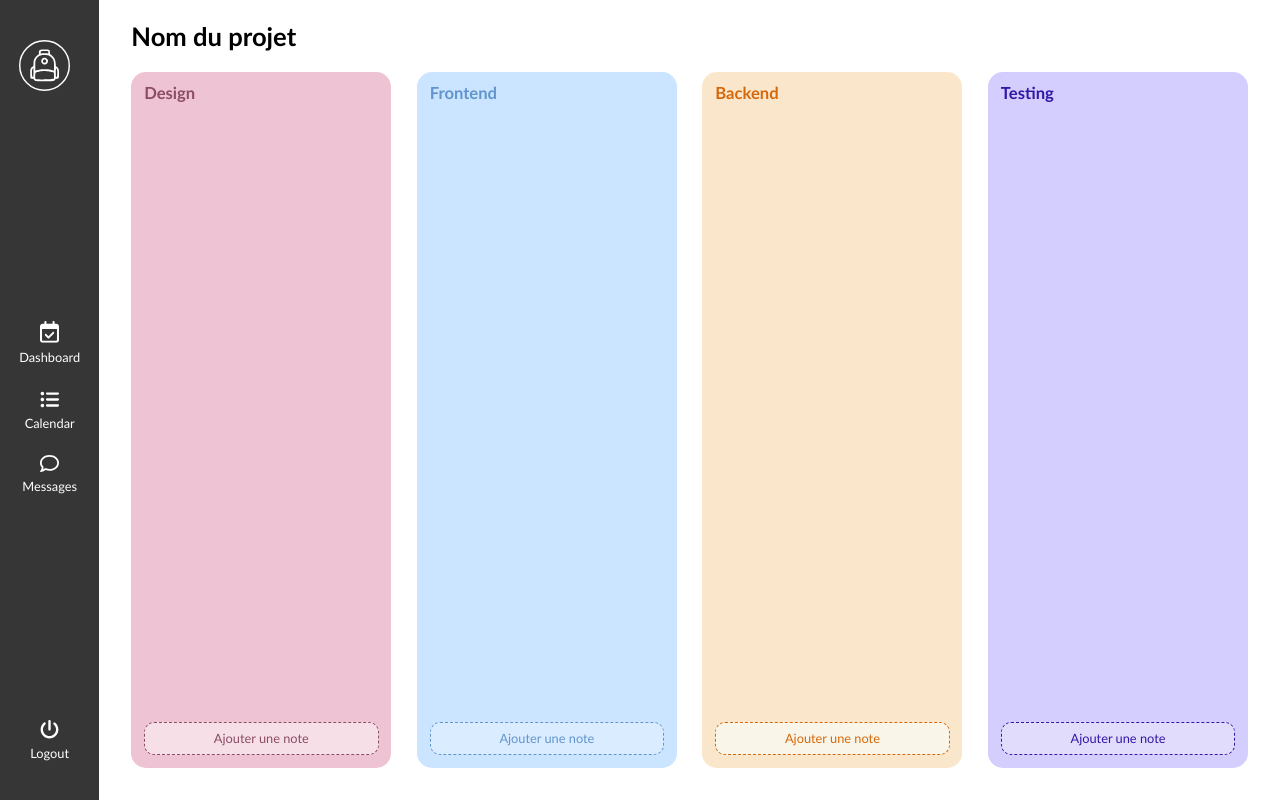
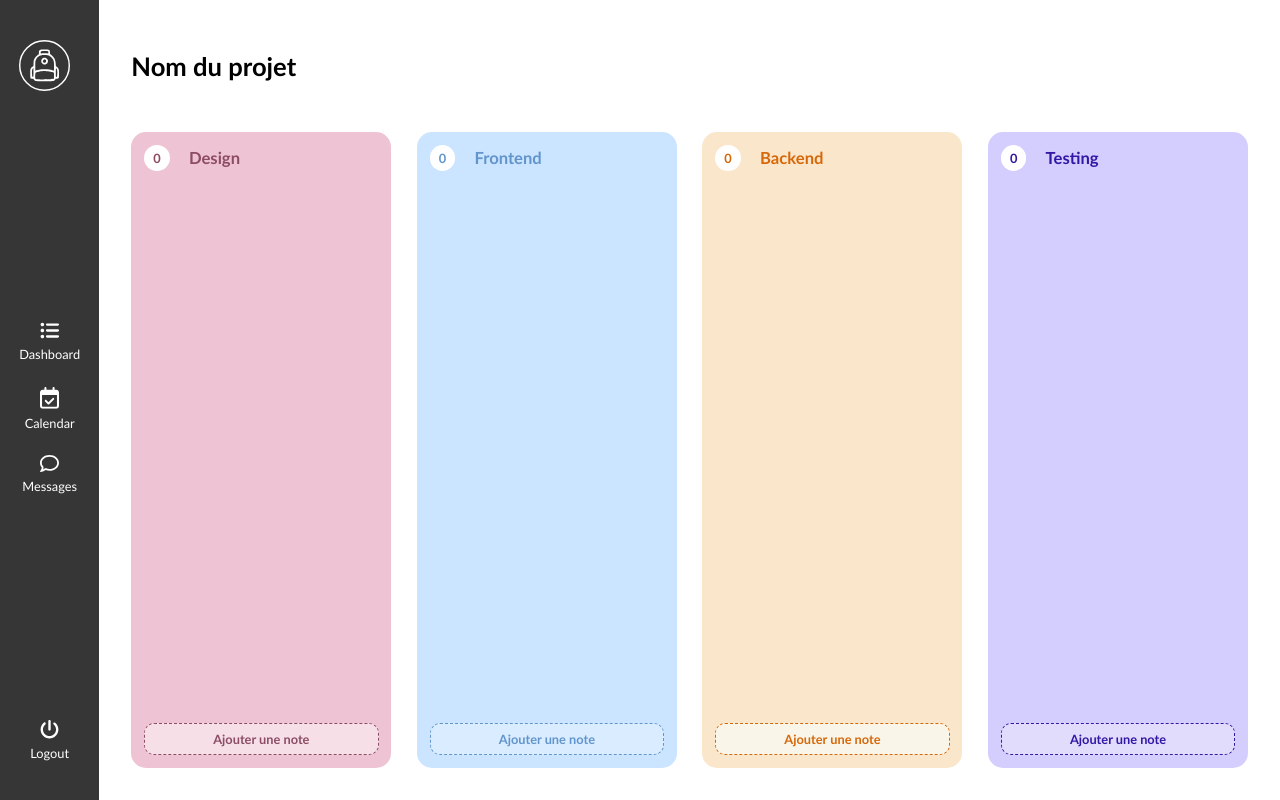
Before and after one commit to mathoos/task-manager, a React (Create React App) app: page / in a window 1280 px wide. Built offline with nearby package versions, Linux system fonts and the light colour scheme.

Commit message:
notes count

```diff
--- a/src/components/Header.scss
+++ b/src/components/Header.scss
@@ -4,6 +4,6 @@
     display : flex;
     align-items: center;
     width : 100%;
-    height : 10vh;
+    height : 20vh;
     padding-left : 2.5vw;
 }
--- a/src/components/Nav.js
+++ b/src/components/Nav.js
@@ -1,6 +1,6 @@
 import Logo from "../img/logo.svg";
 import IconChat from "../img/icons/icon-chat.svg";
-import IconList from "../img/icons/icon-list.svg";
+import IconDashboard from "../img/icons/icon-list.svg";
 import IconCalendar from "../img/icons/icon-calendar.svg";
 import Iconlogout from "../img/icons/icon-logout.svg";
 import './Nav.scss';
@@ -16,11 +16,11 @@ const Nav = () => {
             </figure>
             <div className="nav_links">
                 <a href="" className="nav_links-link">
-                    <img src={IconCalendar} alt="Logo"/>
+                    <img src={IconDashboard} alt="Logo"/>
                     <p>Dashboard</p>
                 </a>
                 <a href="" className="nav_links-link">
-                    <img src={IconList} alt="Logo"/>
+                    <img src={IconCalendar} alt="Logo"/>
                     <p>Calendar</p>
                 </a>
                 <a href="" className="nav_links-link">
--- a/src/components/Note.scss
+++ b/src/components/Note.scss
@@ -8,8 +8,8 @@
     border-radius : 15px;
     background-color: $blanc;
     cursor: pointer;
-    min-height: calc(100% / 3 - 2.5vh);
-    height : calc(100% / 3 - 2.5vh);
+    min-height: calc(100% / 2.5 - 2.5vh);
+    height : calc(100% / 2.5 - 2.5vh);
     overflow : hidden;
 
     &_content{
@@ -20,13 +20,12 @@
         height : 100%;
 
         &-top{
-            overflow : hidden;
 
             .title{
                 overflow: hidden;
                 display: -webkit-box;
-                -webkit-line-clamp: 3;
-                line-clamp: 3;
+                -webkit-line-clamp: 2;
+                line-clamp: 2;
                 -webkit-box-orient: vertical;
             }
 
--- a/src/components/NotesContainer.js
+++ b/src/components/NotesContainer.js
@@ -1,11 +1,18 @@
-import React from 'react';
+import React, { useState, useEffect } from 'react';
 import Note from './Note';
 import "./NotesContainer.scss";
 
 function NotesContainer({ title, containerType , personPhotos,  notes, handleNoteClick, handleDragStart, handleDragEnd, handleDrop, handleShowForm }) {
+
+    const [noteCount, setNoteCount] = useState(notes.length);
+    useEffect(() => {
+        setNoteCount(notes.length);
+    }, [notes]);
+
     return (
         <div className={`bloc ${containerType.toLowerCase()}`} onDrop={() => handleDrop(containerType)} onDragOver={(e) => e.preventDefault()}>
             <div className="bloc_title">
+                <p className="bloc_title-number">{noteCount}</p>
                 <h2>{title}</h2>
             </div>
             <div className="bloc_content">
--- a/src/components/NotesContainer.scss
+++ b/src/components/NotesContainer.scss
@@ -10,6 +10,20 @@
     border-radius : 15px;
 
     &_title{
+        display : flex;
+        align-items: center;
+        gap : 1.5vw;
+
+        &-number{
+            display : flex;
+            justify-content: center;
+            align-items: center;
+            width : 2vw;
+            height : 2vw;
+            border-radius : 100vmax;
+            background-color: $blanc;
+            font-weight : bold;
+        }
 
         h2{
             color : $noir;
@@ -42,6 +56,7 @@
 
     .bouton{
         width : 100%;
+        font-weight : bold;
     }
 
     &.design{
@@ -49,6 +64,9 @@
 
         .bloc_title{
             h2{
+                color : $roseDark;
+            }
+            &-number{
                 color : $roseDark;
             }
         }
@@ -67,6 +85,12 @@
             border: 1px dashed $roseDark;
             color : $roseDark;
             background-color: $roseLight;
+            transition : .3s ease;
+
+            &:hover{
+                background-color: $roseDark;
+                color : $roseLight;
+            }
         }
     }
 
@@ -74,6 +98,9 @@
         background-color: $bleu;
         .bloc_title{
             h2{
+                color : $bleuDark;
+            }
+            &-number{
                 color : $bleuDark;
             }
         }
@@ -90,6 +117,10 @@
             border: 1px dashed $bleuDark;
             color : $bleuDark;
             background-color: $bleuLight;
+            &:hover{
+                background-color: $bleuDark;
+                color : $bleuLight;
+            }
         }
     }
 
@@ -97,6 +128,9 @@
         background-color: $jaune;
         .bloc_title{
             h2{
+                color : $jauneDark;
+            }
+            &-number{
                 color : $jauneDark;
             }
         }
@@ -113,6 +147,10 @@
             border: 1px dashed $jauneDark;
             color : $jauneDark;
             background-color: $jauneLight;
+            &:hover{
+                background-color: $jauneDark;
+                color : $jauneLight;
+            }
         }
     }
 
@@ -120,6 +158,9 @@
         background-color : $violet;
         .bloc_title{
             h2{
+                color : $violetDark;
+            }
+            &-number{
                 color : $violetDark;
             }
         }
@@ -136,6 +177,10 @@
             border: 1px dashed $violetDark;
             color : $violetDark;
             background-color: $violetLight;
+            &:hover{
+                background-color: $violetDark;
+                color : $violetLight;
+            }
         }
     }
 }
```
